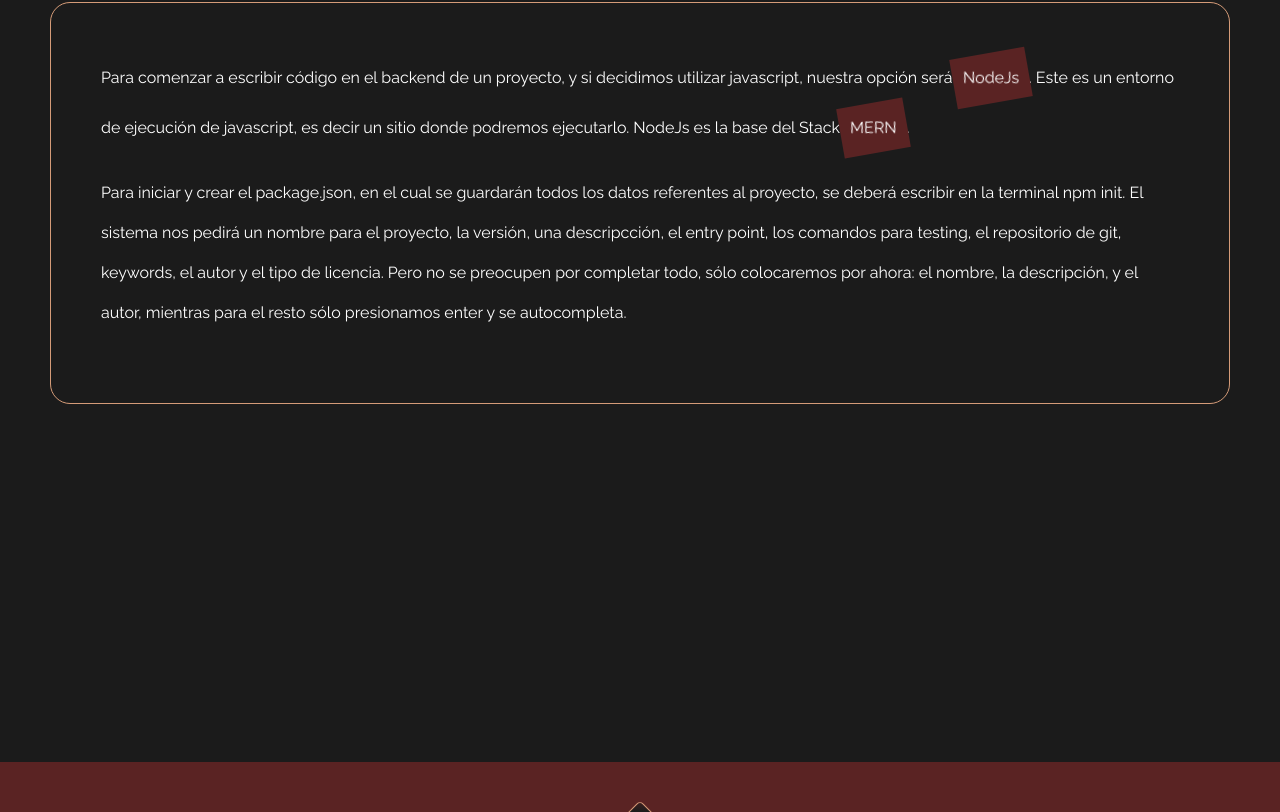
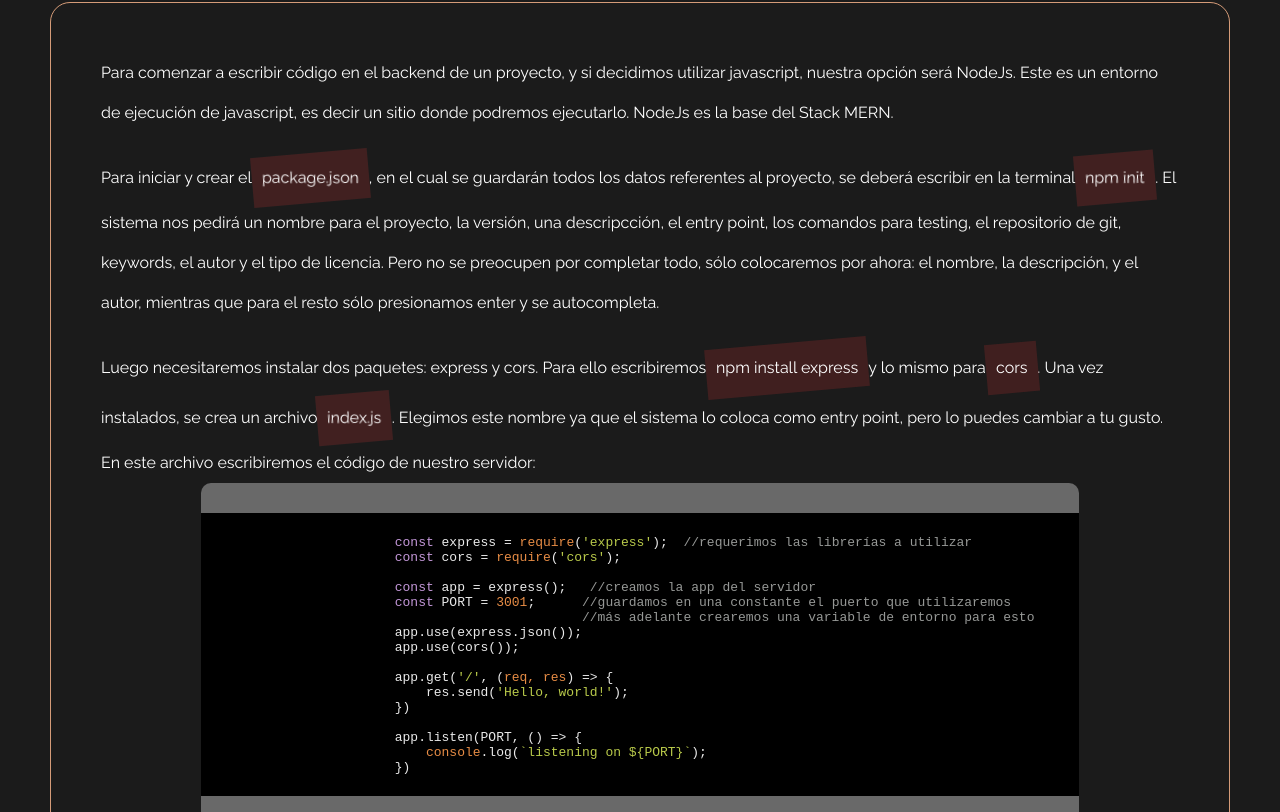
Before and after one commit to crismurbaez/misapuntes, a React (Create React App) app: page /nodejs in a window 1280 px wide. Shown: the part 288-1100 px from the top of the page. Built offline with nearby package versions, Linux system fonts and the light colour scheme; a web font is replaced by a local one.

Commit message:
add library for code

```diff
--- a/package.json
+++ b/package.json
@@ -11,6 +11,7 @@
     "react-redux": "^9.1.0",
     "react-router-dom": "^6.21.2",
     "react-scripts": "5.0.1",
+    "react-syntax-highlighter": "^15.5.0",
     "redux": "^5.0.1",
     "web-vitals": "^2.1.4"
   },
--- a/src/components/NodeJs/nodejs.jsx
+++ b/src/components/NodeJs/nodejs.jsx
@@ -1,37 +1,103 @@
 import React from "react";
 import s from "./nodejs.module.css"
-
+import SyntaxHighlighter from 'react-syntax-highlighter';
+import {
+    tomorrowNightBright,
+} from 'react-syntax-highlighter/dist/esm/styles/hljs';
 export default function Nodejs() {
     return (
         <div className={s.principal}>
             <h1 className={s.titulo}>Iniciamos con NodeJs</h1>
             <section className={s.texto}>
                 <p>Para comenzar a escribir código en el backend de un proyecto,
-                    y si decidimos utilizar javascript, nuestra opción será
+                    y si decidimos utilizar javascript, nuestra opción será NodeJs.
+                    Este es un entorno de ejecución de javascript, es decir un sitio donde
+                    podremos ejecutarlo.
+                    NodeJs es la base del Stack MERN.</p>
+                <p>Para iniciar y crear el
                     <span className={s.destacado}>
                         <span className={s.palabraDestacada}>
-                            NodeJs
+                            package.json
                         </span>
-                    </span>.
-                    Este es un entorno de ejecución de javascript, es decir un sitio donde
-                    podremos ejecutarlo.
-                    NodeJs es la base del Stack
+                    </span>
+                    , en el cual se guardarán todos los datos referentes
+                    al proyecto, se deberá escribir en la terminal
                     <span className={s.destacado}>
                         <span className={s.palabraDestacada}>
-                            MERN
+                            npm init
                         </span>
                     </span>
-                    .</p>
-                <p>Para iniciar y crear el package.json, en el cual se guardarán todos los datos referentes
-                    al proyecto, se deberá escribir en la terminal npm init. El sistema nos pedirá un nombre
+                    . El sistema nos pedirá un nombre
                     para el proyecto, la versión, una descripcción, el entry point, los comandos para testing,
                     el repositorio de git, keywords, el autor y el tipo de licencia.
                     Pero no se preocupen por completar
                     todo, sólo colocaremos por ahora: el nombre, la descripción, y el autor,
-                    mientras para el resto
+                    mientras que para el resto
                     sólo presionamos enter y se autocompleta.
                 </p>
-                <p></p>
+                <p>Luego necesitaremos instalar dos paquetes: express y cors.
+                    Para ello escribiremos
+                    <span className={s.destacado}>
+                        <span className={s.palabraDestacada}>
+                            npm install express
+                        </span>
+                    </span>
+                    y lo mismo para
+                    <span className={s.destacado}>
+                        <span className={s.palabraDestacada}>
+                            cors
+                        </span>
+                    </span>
+                    .
+                    Una vez instalados, se crea un archivo
+                    <span className={s.destacado}>
+                        <span className={s.palabraDestacada}>
+                            index.js
+                        </span>
+                    </span>
+                    . Elegimos este nombre ya que el sistema lo coloca como entry point,
+                    pero lo puedes cambiar a tu gusto.
+                    En este archivo escribiremos el código de nuestro servidor:
+                    <SyntaxHighlighter language="javascript" className={s.codigo} style={tomorrowNightBright} >
+                        {
+                            `
+                        const express = require('express');  //requerimos las librerías a utilizar
+                        const cors = require('cors');
+
+                        const app = express();   //creamos la app del servidor
+                        const PORT = 3001;      //guardamos en una constante el puerto que utilizaremos
+                                                //más adelante crearemos una variable de entorno para esto
+                        app.use(express.json());
+                        app.use(cors());
+
+                        app.get('/', (req, res) => {
+                            res.send('Hello, world!');
+                        })
+
+                        app.listen(PORT, () => {
+                            console.log(\`listening on \${PORT}\`);
+                        })
+                            `
+                        }
+                    </SyntaxHighlighter>
+                </p>
+                {/* esto tengo que colocarlo al costado como un comentario aparte del texto general, como en los libros */}
+                <p>
+                    O también podemos utilizar el generador de projectos de express,
+                    ejecutando los siguientes comandos:
+                    <SyntaxHighlighter language="javascript" className={s.codigo} style={tomorrowNightBright} >
+                        {
+                            `
+                                npx express-generator
+                                npm install
+                                npm start
+                                `
+                        }
+                    </SyntaxHighlighter>
+                </p>
+                <p>De esta manera se crea un template de archivos,
+                    con varias dependencias de npm de uso común. Y veremos que en el archivo app.js
+                    se incluyen varios middlewares de uso común. </p>
             </section>
 
         </div>
--- a/src/components/NodeJs/nodejs.module.css
+++ b/src/components/NodeJs/nodejs.module.css
@@ -1,7 +1,7 @@
 .principal {
     display: flex;
     flex-direction: column;
-    justify-content:first baseline;
+    justify-content: first baseline;
     align-items: center;
 
     padding-top: 50px;
@@ -25,7 +25,7 @@
 .texto {
     display: flex;
     flex-direction: column;
-    gap:20px;
+    gap: 20px;
     padding: 50px;
 
     margin: 50px;
@@ -38,25 +38,25 @@
 
 .destacado {
     /* AVERIGUAR POR QUÉ FUNCIONA CON INLINE FLEX LA ROTACIÓN */
-    display:inline-flex;
-    margin:0px;
+    display: inline-flex;
+    margin: 0px;
     background-color: var(--colordestacado);
     padding: 5px 10px 5px 10px;
-    transform: rotate(-10deg);
-    /* border-radius: 5px 50px 5px 50px / 50px 15px 50px 15px;  */
-    /* border-radius: 50px 25px 10px / 50px 75px 10px;  */
-    /* border-radius: 5px 50px / 50px 15px; */
-    /* border-radius: 25% / 50%;   */
-    /* border-radius: -50px; */
-    /* box-shadow: inset 0 0 30px rgba(0, 0, 0, 0.7); */
-    /* box-shadow: inset 0 0 10px rgba(0, 0, 0, 0.5), inset 0 10px 10px rgba(0, 0, 0, 0.5);
-     */
-     /* border-radius: 5px 10px 0 0; */
-     /* box-shadow: 0 0 10px rgba(0, 0, 0, 0.5); */
-     /* border-style: dashed; */
-     /* border-color: #777; */
+    transform: rotate(-5deg);
 }
 
 .palabraDestacada {
-    transform: rotate(10deg);
+    transform: rotate(5deg);
 }
+
+.codigo {
+    margin: 0px 100px 0px 100px;
+    border-radius: 10px;
+    border-color: dimgray;
+    border-style: solid;
+    border-width: 30px 0px 30px 0px;
+    /* background-color: transparent; */
+    background-color: rgb(0, 0, 0);
+
+    line-height: 15px;
+}
--- a/src/components/navbar/navbar.jsx
+++ b/src/components/navbar/navbar.jsx
@@ -35,6 +35,7 @@ export default function Navbar() {
                 <div className={s.logo}>
                     <div className={s.ovalorojo}></div>
                     <div className={s.ovalodorado}></div>
+                    {/* <div ><img style={{ width: "200px", }} src="Logo-mis-apuntes-2.png" alt="" /></div> */}
                     <div className={s.logotexto}>MIS APUNTES</div>
                 </div>
 
@@ -53,11 +54,11 @@ export default function Navbar() {
 
 
                 </menu>
-            </header>
+            </header >
             {/* <div className={s.linedor}></div>
             <div className={s.linered}></div> */}
 
-        </div>
+        </div >
 
     )
 };
--- a/src/index.css
+++ b/src/index.css
@@ -11,7 +11,7 @@
   --textotitulo: #d59b78;
   --textosubtitulo: #e5c69E;
   --textogeneral: #ffffff;
-  --colordestacado:#5a2323;
+  --colordestacado:rgba(90, 35, 35,0.6);
 
   /* variables de tipo de texto */
   --navbarlogo: 'Allerta Stencil';
```
Also changed, not shown: 1 other file (tests, documents, lock files or other folders).
